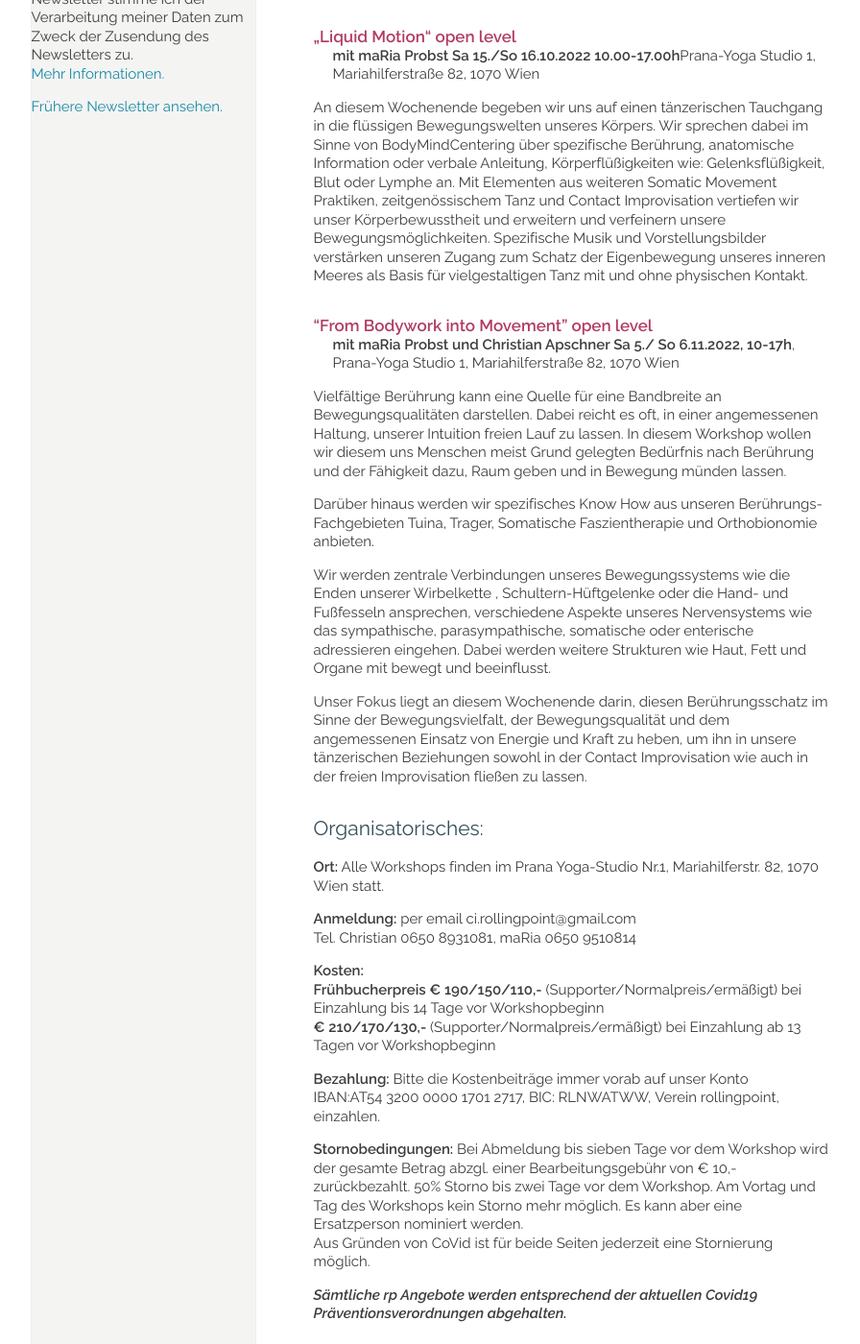
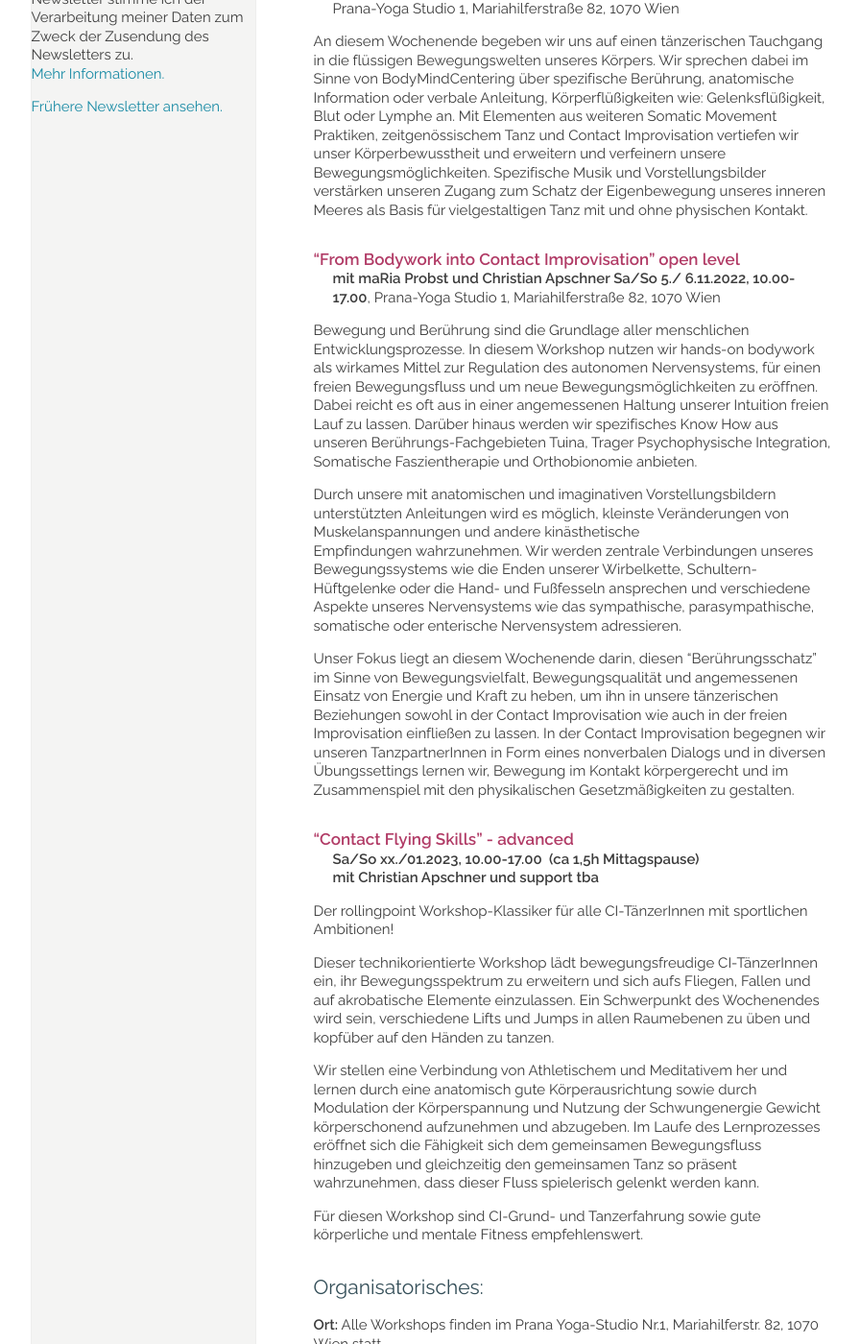
Before and after one commit to manulari/rollingpointat, a Jekyll site: the page built from _pages_de/workshops.md, in a window 1280 px wide and 1400 px high, scrolled down 1155 px. Shown: the whole window at 96% size, without its empty margins (152-1048 px from the left). Built offline with Jekyll 4.4.1, drawn with Linux system fonts in a browser that asks for light colours; comment, search, counter and statistics services are not loaded; some of the changed text lies outside the part shown.

Commit message:
Update page (de) “workshops”

```diff
--- a/_pages_de/workshops.md
+++ b/_pages_de/workshops.md
@@ -6,8 +6,6 @@ title: Wochenend-Workshops
 
 Fotocredits: He Shao Hui
 
-> ### *Unsere neuen Workshoptermine stehen fest. Weitere Details folgen.*
->
 > ### Sommer-Workshops an zwei Sonntag-Nachmittagen
 >
 > **Contact Improvisation** beginner So 21.8.2022, 14.00-18.00h mit Christian Apschner
@@ -18,13 +16,13 @@ Fotocredits: He Shao Hui
 >
 > **15./16.10.2022: "Liquid Motion" mit maRia Probst**
 >
-> **5./6.11.2022: "From Bodywork into Movement" mit Christian Apschner und maRia Probst**
+> **5./6.11.2022: "From Bodywork into Contact Impovisation" mit Christian Apschner und maRia Probst**
 >
-> **21./22.1.2023: "Contact Flying Skills" mit Christian Apschner und support**
+> **xx./xx.1.2023: "Contact Flying Skills" mit Christian Apschner und support**
 >
 > <div class="named-anchor" id="intro"></div>
 
-#### **"Energize through Motion" / Intro-Workshop open level:**
+#### **"Energize through Motion" / Intro-Workshop open level**
 
 **Zeitgenössischer Tanz, CI light und Somatics
 mit maRia Probst
@@ -38,27 +36,39 @@ Einzahlung auf Konto\
 IBAN:AT54 3200 0000 1701 2717, BIC: RLNWATWW, Verein rollingpoint\
 Anmeldung bzw. weitere Infos: ci.rollingpoint@gmail.com,  ab 2.9 unter 0650 9510814 (maRia)
 
+#### „Liquid Motion“ open level
 
-
-#### „Liquid Motion“ open level
 **mit maRia Probst
-Sa 15./So 16.10.2022 10.00-17.00h**Prana-Yoga Studio 1, Mariahilferstraße 82, 1070 Wien
+Sa/So 15./16.10.2022 10.00-17.00h**\
+Prana-Yoga Studio 1, Mariahilferstraße 82, 1070 Wien
 
 An diesem Wochenende begeben wir uns auf einen tänzerischen Tauchgang in die flüssigen Bewegungswelten unseres Körpers. Wir sprechen dabei im Sinne von BodyMindCentering über spezifische Berührung, anatomische Information oder verbale Anleitung, Körperflüßigkeiten wie: Gelenksflüßigkeit, Blut oder Lymphe an. Mit Elementen aus weiteren Somatic Movement Praktiken, zeitgenössischem Tanz und Contact Improvisation vertiefen wir unser Körperbewusstheit und erweitern und verfeinern unsere Bewegungsmöglichkeiten. Spezifische Musik und Vorstellungsbilder verstärken unseren Zugang zum Schatz der Eigenbewegung unseres inneren Meeres als Basis für vielgestaltigen Tanz mit und ohne physischen Kontakt.
 
+#### "From Bodywork into Contact Improvisation" open level
+
+**mit maRia Probst und Christian Apschner
+Sa/So 5./ 6.11.2022, 10.00-17.00**, Prana-Yoga Studio 1, Mariahilferstraße 82, 1070 Wien
+
+Bewegung und Berührung sind die Grundlage aller menschlichen Entwicklungsprozesse. In diesem Workshop nutzen wir hands-on bodywork als wirkames Mittel zur Regulation des autonomen Nervensystems, für einen freien Bewegungsfluss und um neue Bewegungsmöglichkeiten zu eröffnen. Dabei reicht es oft aus in einer angemessenen Haltung unserer Intuition freien Lauf zu lassen. Darüber hinaus werden wir spezifisches Know How aus unseren Berührungs-Fachgebieten Tuina, Trager Psychophysische Integration, Somatische Faszientherapie und Orthobionomie anbieten.
+
+Durch unsere mit anatomischen und imaginativen Vorstellungsbildern unterstützten Anleitungen wird es möglich, kleinste Veränderungen von Muskelanspannungen und andere kinästhetische Empfindungen wahrzunehmen. Wir werden zentrale Verbindungen unseres Bewegungssystems wie die Enden unserer Wirbelkette, Schultern-Hüftgelenke oder die Hand- und Fußfesseln ansprechen und verschiedene Aspekte unseres Nervensystems wie das sympathische, parasympathische, somatische oder enterische Nervensystem adressieren.
+
+Unser Fokus liegt an diesem Wochenende darin, diesen "Berührungsschatz" im Sinne von Bewegungsvielfalt, Bewegungsqualität und angemessenen Einsatz von Energie und Kraft zu heben, um ihn in unsere tänzerischen Beziehungen sowohl in der Contact Improvisation wie auch in der freien Improvisation einfließen zu lassen.  In der Contact Improvisation begegnen wir unseren TanzpartnerInnen in Form eines nonverbalen Dialogs und in diversen Übungssettings lernen wir, Bewegung im Kontakt körpergerecht und im Zusammenspiel mit den physikalischen Gesetzmäßigkeiten zu gestalten.
 
 
-#### "From Bodywork into Movement" open level
-**mit maRia Probst und Christian Apschner
-Sa 5./ So 6.11.2022, 10-17h**, Prana-Yoga Studio 1, Mariahilferstraße 82, 1070 Wien
 
-Vielfältige Berührung kann eine Quelle für eine Bandbreite an Bewegungsqualitäten darstellen. Dabei reicht es oft, in einer angemessenen Haltung, unserer Intuition freien Lauf zu lassen. In diesem Workshop wollen wir diesem uns Menschen meist Grund gelegten Bedürfnis nach Berührung und der Fähigkeit dazu, Raum geben und in Bewegung münden lassen.
+#### **"Contact Flying Skills"** - advanced
 
-Darüber hinaus werden wir spezifisches Know How aus unseren Berührungs-Fachgebieten Tuina, Trager, Somatische Faszientherapie und Orthobionomie anbieten.
+**Sa/So xx./01.2023, 10.00-17.00  (ca 1,5h Mittagspause)**\
+**mit Christian Apschner und support tba**
 
-Wir werden zentrale Verbindungen unseres Bewegungssystems wie die Enden unserer Wirbelkette , Schultern-Hüftgelenke oder die Hand- und Fußfesseln ansprechen, verschiedene Aspekte unseres Nervensystems wie das sympathische, parasympathische, somatische oder enterische adressieren eingehen. Dabei werden weitere Strukturen wie Haut, Fett und Organe mit bewegt und beeinflusst.
+Der rollingpoint Workshop-Klassiker für alle CI-TänzerInnen mit sportlichen Ambitionen!
 
-Unser Fokus liegt an diesem Wochenende darin, diesen Berührungsschatz im Sinne der Bewegungsvielfalt, der Bewegungsqualität und dem angemessenen Einsatz von Energie und Kraft zu heben, um ihn in unsere tänzerischen Beziehungen sowohl in der Contact Improvisation wie auch in der freien Improvisation fließen zu lassen.
+Dieser technikorientierte Workshop lädt bewegungsfreudige CI-TänzerInnen ein, ihr Bewegungsspektrum zu erweitern und sich aufs Fliegen, Fallen und auf akrobatische Elemente einzulassen. Ein Schwerpunkt des Wochenendes wird sein, verschiedene Lifts und Jumps in allen Raumebenen zu üben und kopfüber auf den Händen zu tanzen.
+
+Wir stellen eine Verbindung von Athletischem und Meditativem her und lernen durch eine anatomisch gute Körperausrichtung sowie durch Modulation der Körperspannung und Nutzung der Schwungenergie Gewicht körperschonend aufzunehmen und abzugeben. Im Laufe des Lernprozesses eröffnet sich die Fähigkeit sich dem gemeinsamen Bewegungsfluss hinzugeben und gleichzeitig den gemeinsamen Tanz so präsent wahrzunehmen, dass dieser Fluss spielerisch gelenkt werden kann.
+
+Für diesen Workshop sind CI-Grund- und Tanzerfahrung sowie gute körperliche und mentale Fitness empfehlenswert.
 
 ## Organisatorisches:
 
@@ -68,8 +78,8 @@ Unser Fokus liegt an diesem Wochenende darin, diesen Berührungsschatz im Sinne
 Tel. Christian 0650 8931081, maRia 0650 9510814
 
 **Kosten:**\
-**Frühbucherpreis € 190/150/110,-** (Supporter/Normalpreis/ermäßigt) bei Einzahlung bis 14 Tage vor Workshopbeginn\
-**€ 210/170/130,-** (Supporter/Normalpreis/ermäßigt) bei Einzahlung ab 13 Tagen vor Workshopbeginn
+**Frühbucherpreis € 200/160/120,-** (Supporter/Normalpreis/ermäßigt) bei Einzahlung bis 14 Tage vor Workshopbeginn\
+**€ 220/190/140,-** (Supporter/Normalpreis/ermäßigt) bei Einzahlung ab 13 Tagen vor Workshopbeginn
 
 **Bezahlung:** Bitte die Kostenbeiträge immer vorab auf unser Konto\
 IBAN:AT54 3200 0000 1701 2717, BIC: RLNWATWW, Verein rollingpoint, einzahlen.
@@ -144,25 +154,6 @@ Dieser technikorientierte Workshop lädt bewegungsfreudige CI-TänzerInnen ein,
 Wir stellen eine Verbindung von Athletischem und Meditativem her und lernen durch eine anatomisch gute Körperausrichtung sowie durch Modulation der Körperspannung und Nutzung der Schwungenergie Gewicht körperschonend aufzunehmen und abzugeben. Im Laufe des Lernprozesses eröffnet sich die Fähigkeit sich dem gemeinsamen Bewegungsfluss hinzugeben und gleichzeitig den gemeinsamen Tanz so präsent wahrzunehmen, dass dieser Fluss spielerisch gelenkt werden kann.
 
 Für diesen Workshop sind CI-Grund- und Tanzerfahrung sowie gute körperliche und mentale Fitness empfehlenswert.
-
-## Organisatorisches:
-
-**Ort:** Alle Workshops finden im Prana Yoga-Studio Nr.1, Mariahilferstr. 82, 1070 Wien statt.
-
-**Anmeldung:** per email ci.rollingpoint@gmail.com\
-Tel. Christian 0650 8931081, maRia 0650 9510814
-
-**Kosten:**\
-**Frühbucherpreis € 190/150/110,-** (Supporter/Normalpreis/ermäßigt) bei Einzahlung bis 14 Tage vor Workshopbeginn\
-**€ 210/170/130,-** (Supporter/Normalpreis/ermäßigt) bei Einzahlung ab 13 Tagen vor Workshopbeginn
-
-**Bezahlung:** Bitte die Kostenbeiträge immer vorab auf unser Konto\
-IBAN:AT54 3200 0000 1701 2717, BIC: RLNWATWW, Verein rollingpoint, einzahlen.
-
-**Stornobedingungen:** Bei Abmeldung bis sieben Tage vor dem Workshop wird der gesamte Betrag abzgl. einer Bearbeitungsgebühr von € 10,- zurückbezahlt. 50% Storno bis zwei Tage vor dem Workshop. Am Vortag und Tag des Workshops kein Storno mehr möglich. Es kann aber eine Ersatzperson nominiert werden.\
-Aus Gründen von CoVid ist für beide Seiten jederzeit eine Stornierung möglich.
-
-***Sämtliche rp Angebote werden entsprechend der aktuellen Covid19 Präventionsverordnungen abgehalten.***
 
 ![](/assets/uploads/lsz_5750.jpg)
 
```
